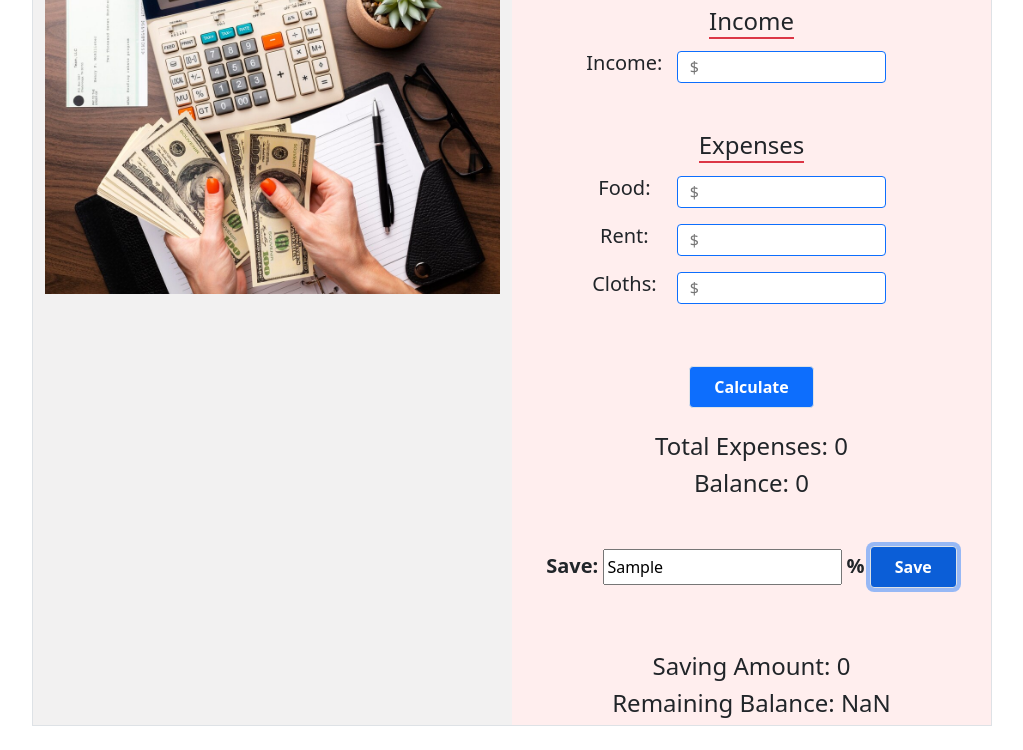
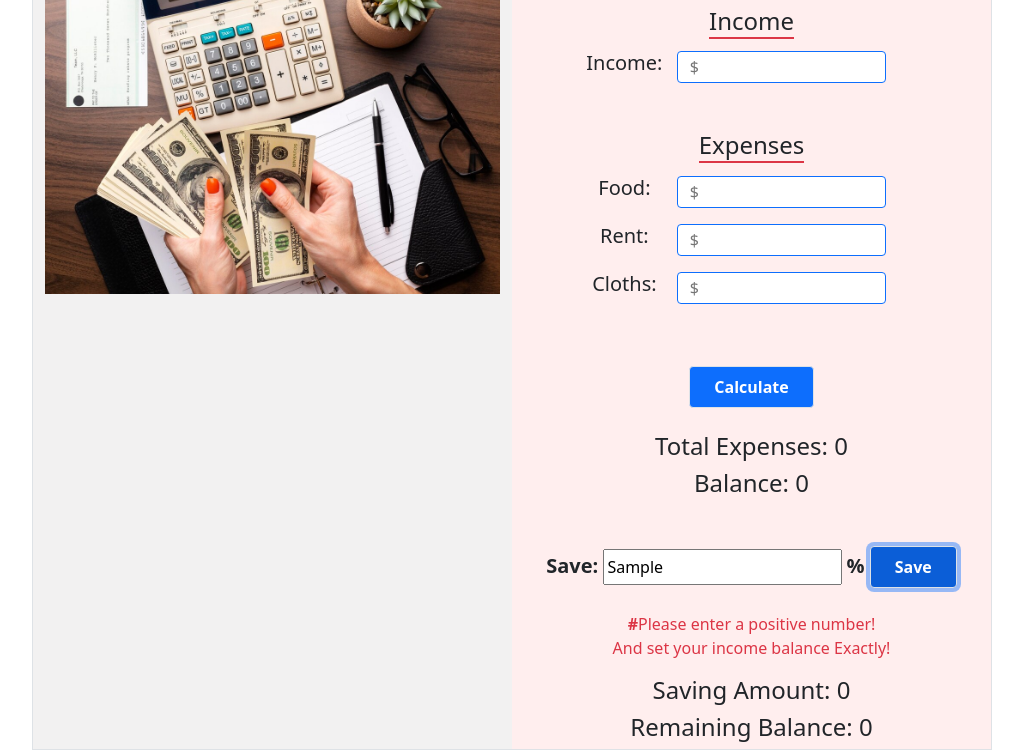
Before and after one commit to v-max07/money-master, a plain HTML site: page index.html in a window 1280 px wide. Both pictures are taken after typing "Sample" into the empty fields and a click on the button "Save". Shown: the part 100-850 px from the top of the page, without its empty margins (128-1151 px from the left). Before the commit the page ends 826 px from the top, so only its background shows below. Drawn offline with nearby package versions, Linux system fonts and the light colour scheme.

Commit message:
error handeling

```diff
--- a/index.html
+++ b/index.html
@@ -57,7 +57,7 @@
                         Save
                     </button>
 
-                    <p class="text-danger pHidden"><span class="fw-bold ">#</span>Please enter a number!</p>
+                    <p id="alert2" class="text-danger pHidden"><span class="fw-bold ">#</span>Please enter a positive number! <br> And set your income balance Exactly!</p>
                 </div>
 
 
--- a/js/banlace.js
+++ b/js/banlace.js
@@ -20,7 +20,7 @@ function setSavingAmount() {
     //get saving input value calling a function
     const savingLimit = parseFloat(getInputValue('saving_input'));
 
-    if (savingLimit >= 0) {
+    if (savingLimit > 0) {
         // set saving amount as a innerText
         const savingAmount = incomeAmount * (savingLimit / 100);
 
@@ -60,6 +60,7 @@ document.getElementById('btnCalculate').addEventListener('click', function () {
 
     // has money after saving
     const moneyForExpenses = incomeAmount - savingAmount;
+
 
     // check incomeAmount, foodExpenses, rentExpenses and clothsExpenses are not smaller than 0
     // and also check the all type of expenses are lower than the actual monye
@@ -114,10 +115,27 @@ document.getElementById('btnCalculate').addEventListener('click', function () {
 //add click event in save button
 
 document.getElementById('save_Btn').addEventListener('click', function () {
-    //set saving amount calling setSavingAmount function
-    document.getElementById('savingAmount').innerText = setSavingAmount();
+    //get saving input value
+    const savingInputValue = document.getElementById('saving_input').value;
 
-   //set remaining balance
-    document.getElementById('remaining_Balance').innerText = setRemaining();
+    //get income amount
+    const income = parseFloat(getInputValue('income_Input'));
+
+    if (savingInputValue >= 0 && income > 0) {
+
+         //set saving amount calling setSavingAmount function
+        document.getElementById('savingAmount').innerText = setSavingAmount();
+
+        //set remaining balance
+        document.getElementById('remaining_Balance').innerText = setRemaining();
+
+        //hide alret
+        document.getElementById('alert2').style.visibility = 'hidden';
+    } else {
+        //show alret
+        document.getElementById('alert2').style.visibility = 'visible';
+        document.getElementById('remaining_Balance').innerText = 0;
+    }
+
 
 })
```
